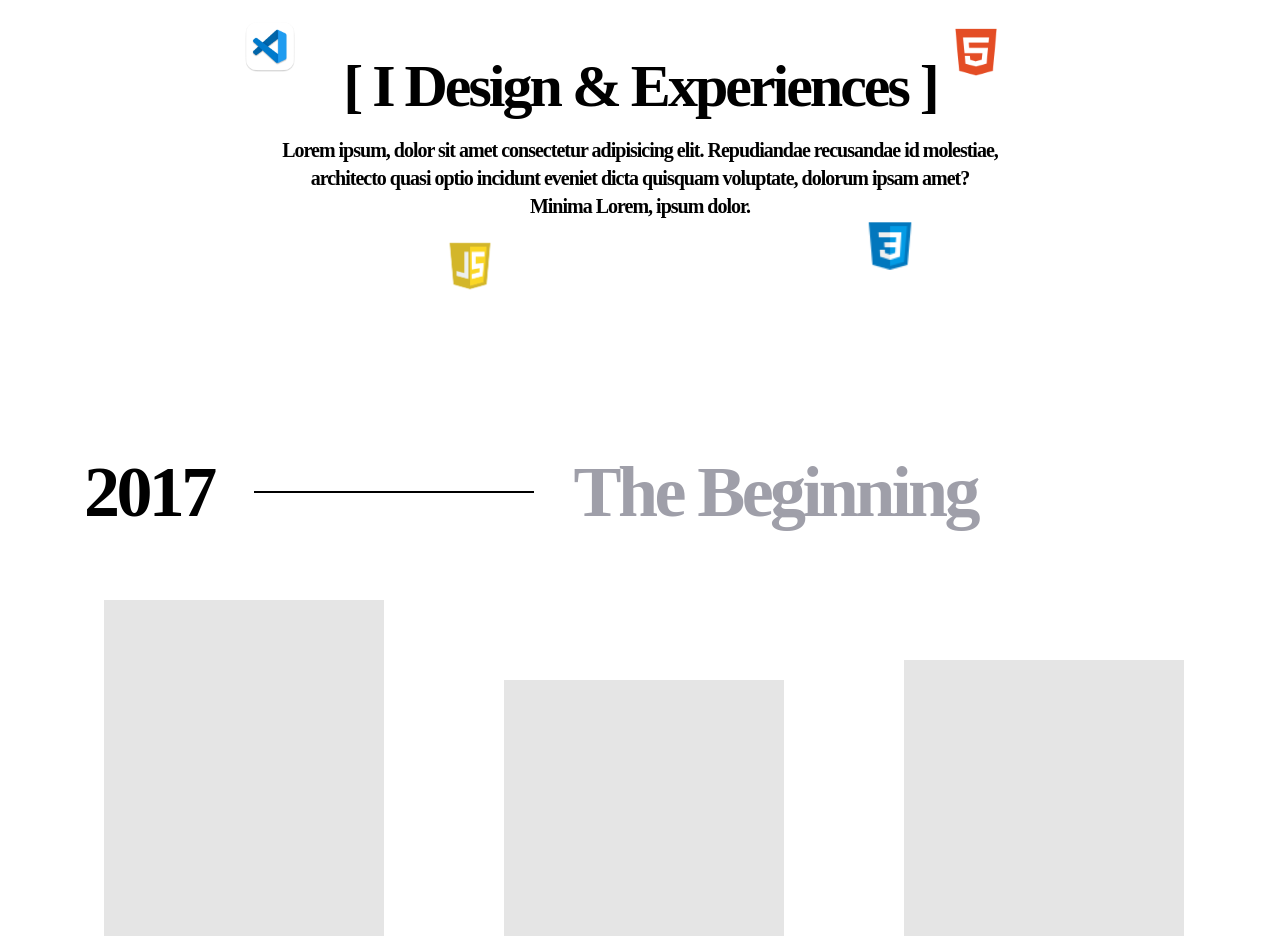
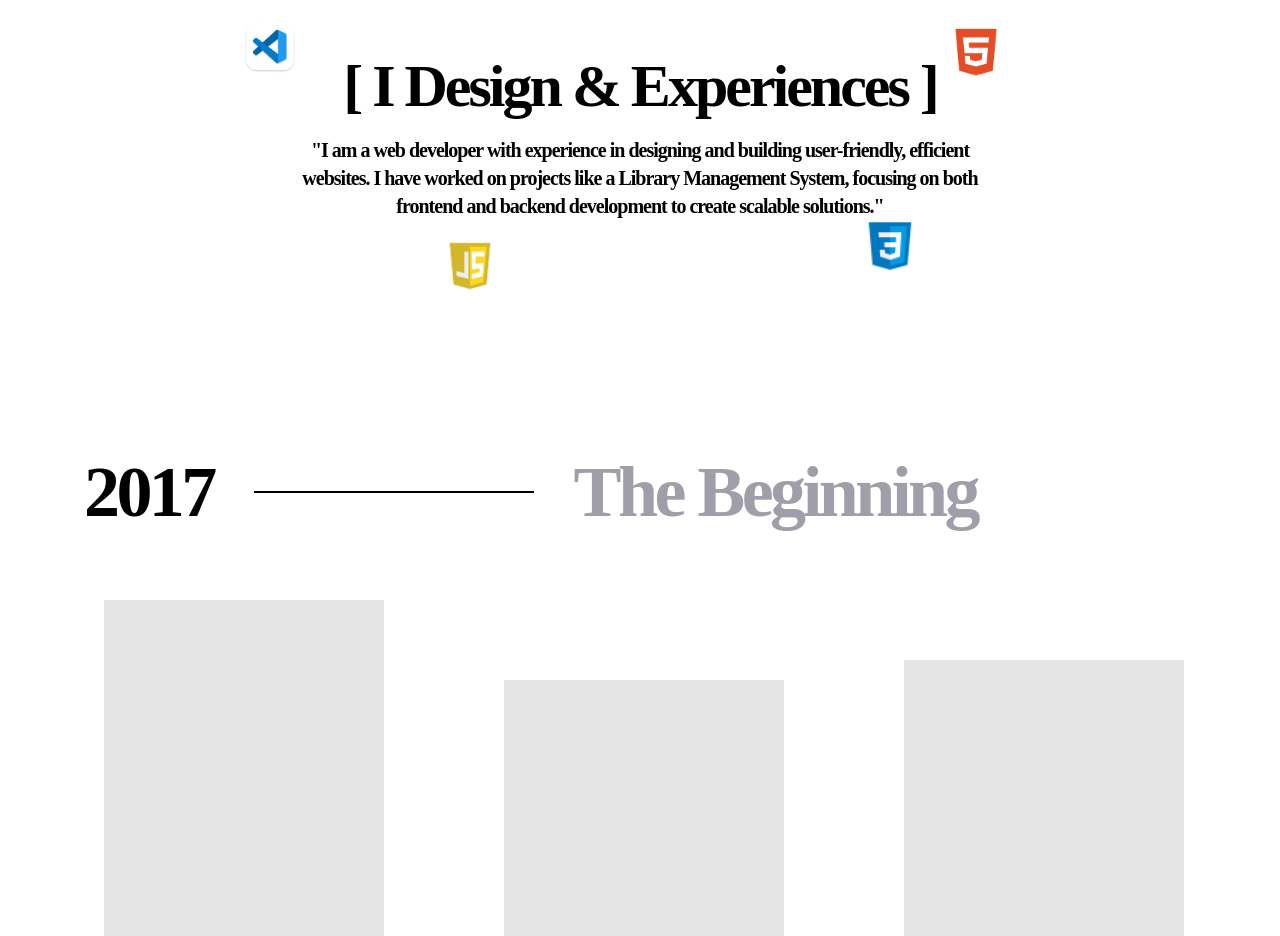
Before and after one commit to aniketdede/WEB-DEVELOPEMENT, a plain HTML site: page PROJECT2/index.html in a window 1280 px wide. Shown: the part 1240-2176 px from the top of the page. Drawn offline with nearby package versions, Linux system fonts and the light colour scheme.

Commit message:
index.html

```diff
--- a/PROJECT2/index.html
+++ b/PROJECT2/index.html
@@ -49,10 +49,7 @@
                 <img class="absolute -bottom-25 left-40 w-15 h-15" src="js.png" alt="">
                 <img class="absolute -left-10 bottom-30 w-15 h-15" src="vs.png" alt="">
                 <h1 class="text-6xl font-bold tracking-tighter mb-5">[ I Design & Experiences ]</h1>
-                <p class="text-xl font-bold tracking-tighter">Lorem ipsum, dolor sit amet consectetur adipisicing elit.
-                    Repudiandae recusandae id molestiae,
-                    architecto quasi optio incidunt eveniet dicta quisquam voluptate, dolorum ipsam amet? Minima Lorem,
-                    ipsum dolor.
+                <p class="text-xl font-bold tracking-tighter">"I am a web developer with experience in designing and building user-friendly, efficient websites. I have worked on projects like a Library Management System, focusing on both frontend and backend development to create scalable solutions."
                 </p>
 
             </div>
```
